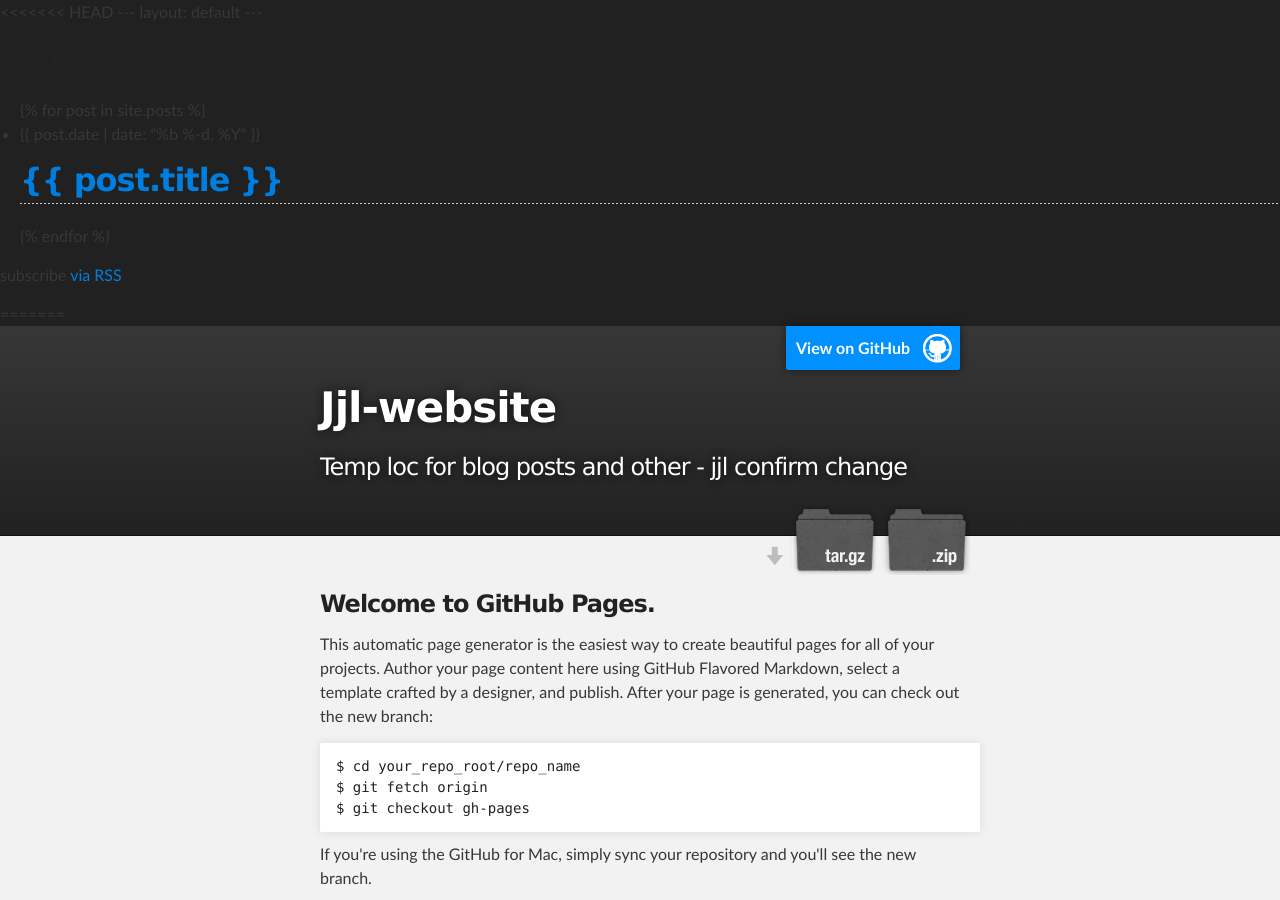
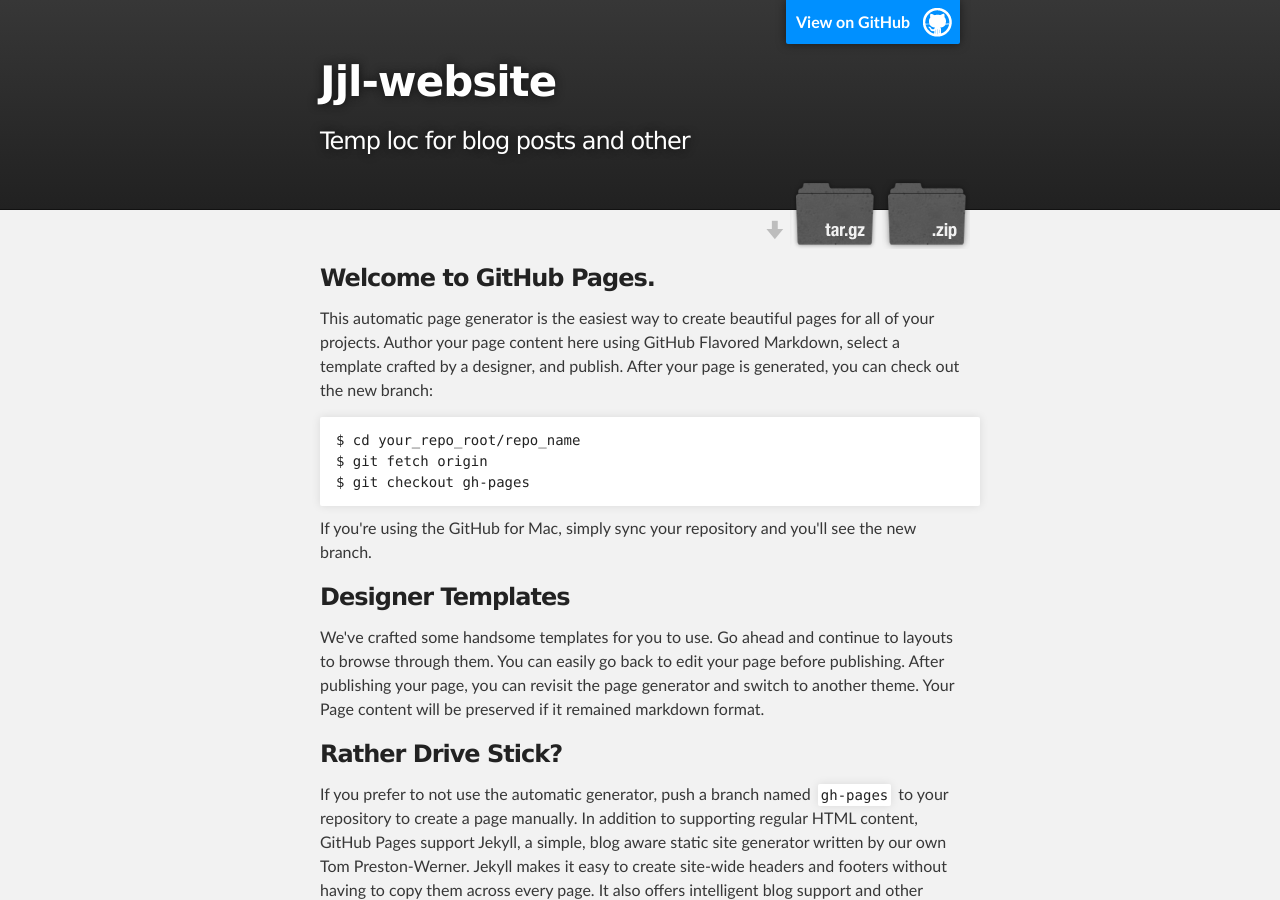
Before and after one commit to josephlei/jjl-website, a Jekyll site: the page index.html, which Jekyll copies as it is, in a window 1280 px wide and 900 px high. Built offline with Jekyll 4.4.1, drawn with Linux system fonts in a browser that asks for light colours; some of the changed text lies outside the part shown.

Commit message:
Create gh-pages branch via GitHub

```diff
--- a/index.html
+++ b/index.html
@@ -1,28 +1,3 @@
-<<<<<<< HEAD
----
-layout: default
----
-
-<div class="home">
-
-  <h1 class="page-heading">Posts</h1>
-
-  <ul class="post-list">
-    {% for post in site.posts %}
-      <li>
-        <span class="post-meta">{{ post.date | date: "%b %-d, %Y" }}</span>
-
-        <h2>
-          <a class="post-link" href="{{ post.url | prepend: site.baseurl }}">{{ post.title }}</a>
-        </h2>
-      </li>
-    {% endfor %}
-  </ul>
-
-  <p class="rss-subscribe">subscribe <a href="{{ "/feed.xml" | prepend: site.baseurl }}">via RSS</a></p>
-
-</div>
-=======
 <!DOCTYPE html>
 <html>
 
@@ -44,7 +19,7 @@
           <a id="forkme_banner" href="https://github.com/josephlei/jjl-website">View on GitHub</a>
 
           <h1 id="project_title">Jjl-website</h1>
-          <h2 id="project_tagline">Temp loc for blog posts and other - jjl confirm change</h2>
+          <h2 id="project_tagline">Temp loc for blog posts and other</h2>
 
             <section id="downloads">
               <a class="zip_download_link" href="https://github.com/josephlei/jjl-website/zipball/master">Download this project as a .zip file</a>
```
Also changed, not shown: other parts of index.html (+0 -1 lines).
